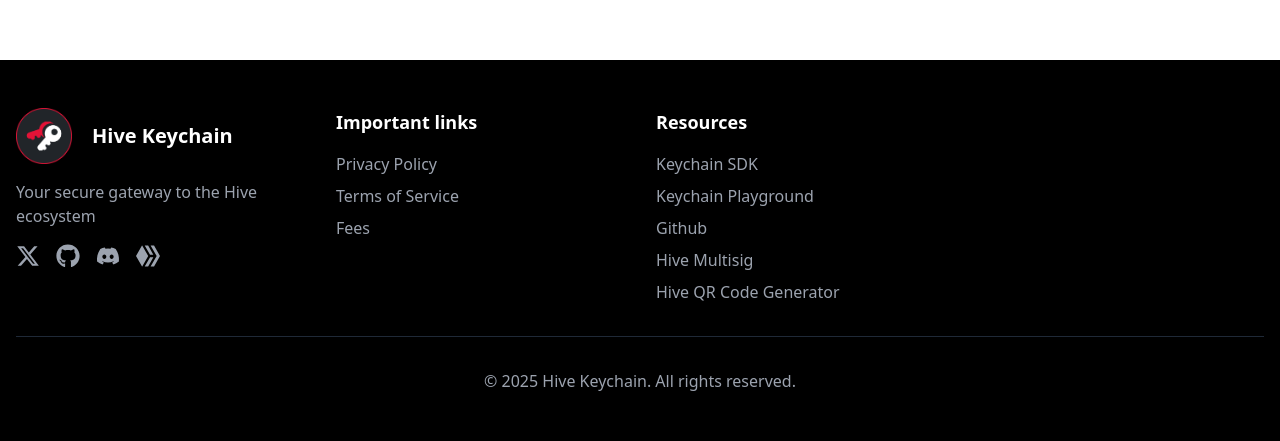
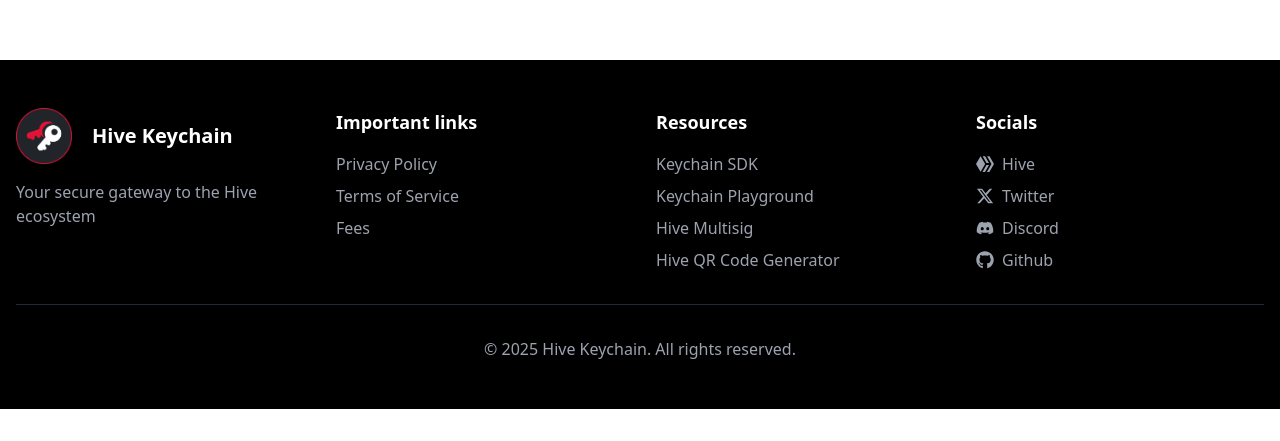
Before and after one commit to hive-keychain/keychain-landing, a React (Vite) app: page /fees in a window 1280 px wide. Shown: the part 740-1181 px from the top of the page. After the commit the page ends 1149 px from the top, so only its background shows below. Built offline with nearby package versions, Linux system fonts and the light colour scheme.

Commit message:
rearrange footer

```diff
--- a/src/components/Footer.tsx
+++ b/src/components/Footer.tsx
@@ -16,7 +16,7 @@ const Footer = () => {
             <p className="text-gray-400 mb-4">
               Your secure gateway to the Hive ecosystem
             </p>
-            <div className="flex space-x-4 ">
+            {/* <div className="flex space-x-4 ">
               <a href="https://x.com/hivekeychain" className="text-gray-400 hover:text-white transition-colors" target="_blank">
                 <FaXTwitter size={24} />
               </a>
@@ -29,7 +29,7 @@ const Footer = () => {
               <a href="https://peakd.com/@keychain" className="text-gray-400 hover:text-white transition-colors" target="_blank">
                 <FaHive size={24} />
               </a>
-            </div>
+            </div> */}
           </div>
           <div>
             <h4 className="text-lg font-semibold mb-4">Important links</h4>
@@ -64,11 +64,11 @@ const Footer = () => {
                   Keychain Playground
                 </a>
               </li>
-              <li>
+              {/* <li>
                 <a href="https://github.com/hive-keychain" className="text-gray-400 hover:text-white transition-colors" target="_blank">
                   Github
                 </a>
-              </li>
+              </li> */}
               <li>
                 <a href="https://multisig-doc.hive-keychain.com/" className="text-gray-400 hover:text-white transition-colors" target="_blank">
                   Hive Multisig
@@ -81,26 +81,32 @@ const Footer = () => {
               </li>
             </ul>
           </div>
-          {/* <div>
-            <h4 className="text-lg font-semibold mb-4">Download</h4>
+          <div>
+            <h4 className="text-lg font-semibold mb-4">Socials</h4>
             <ul className="space-y-2">
               <li>
-                <a href="#" className="text-gray-400 hover:text-white transition-colors">
-                  iOS App
+                <a href="https://peakd.com/@keychain" className="flex justify-start items-center text-gray-400 hover:text-white transition-colors" target="_blank">
+                  <FaHive className="mr-2" size={18} /> Hive
                 </a>
               </li>
               <li>
-                <a href="#" className="text-gray-400 hover:text-white transition-colors">
-                  Android App
+                <a href="https://x.com/hivekeychain" className="flex justify-start items-center text-gray-400 hover:text-white transition-colors" target="_blank">
+                  <FaXTwitter className="mr-2" size={18} /> Twitter
                 </a>
               </li>
               <li>
-                <a href="#" className="text-gray-400 hover:text-white transition-colors">
-                  Browser Extensions
+                <a href="https://discord.gg/M3xsZXSVQK" className="flex justify-start items-center text-gray-400 hover:text-white transition-colors" target="_blank">
+                  <FaDiscord className="mr-2" size={18} /> Discord
                 </a>
               </li>
+              <li>
+                <a href="https://github.com/hive-keychain" className="flex justify-start items-center text-gray-400 hover:text-white transition-colors" target="_blank">
+                  <FaGithub className="mr-2" size={18} /> Github
+                </a>
+              </li>
+
             </ul>
-          </div> */}
+          </div>
         </div>
         <div className="border-t border-gray-800 pt-8 text-center">
           <p className="text-gray-400">
```
